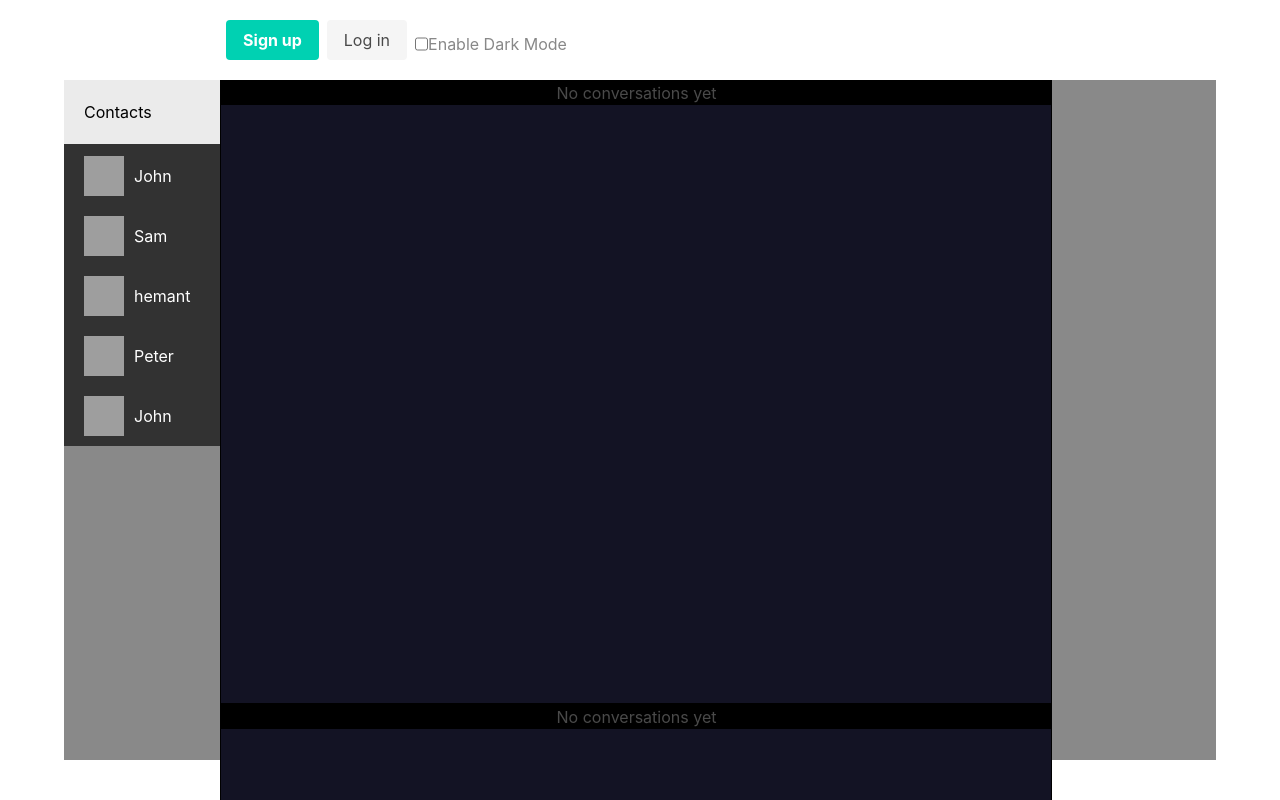
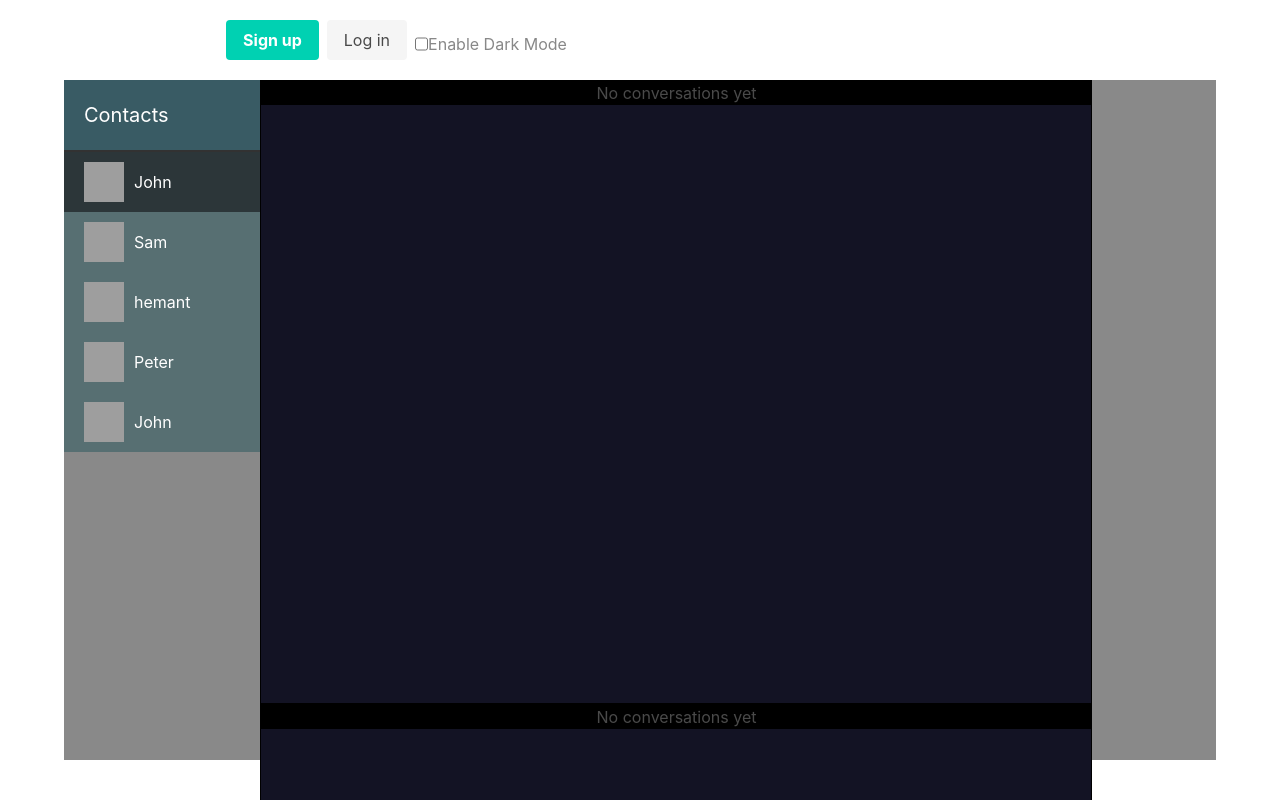
Before and after one commit to himrd95/temp-chat, a React (Create React App) app: page /chat in a window 1280 px wide. Shown: the top 800 px of the page. Built offline with nearby package versions, Linux system fonts and the light colour scheme; grey boxes are pictures that could not be loaded.

Commit message:
unread message

```diff
--- a/src/actions/action.js
+++ b/src/actions/action.js
@@ -40,6 +40,12 @@ export const currentBot = (id) => {
 export const pinItem = (chat) => {
 	return {
 		type: 'PIN_ITEM',
+		payload: chat,
+	};
+};
+export const setUnread = (chat) => {
+	return {
+		type: 'UNREAD',
 		payload: chat,
 	};
 };
--- a/src/components/chat/Chat.jsx
+++ b/src/components/chat/Chat.jsx
@@ -9,6 +9,7 @@ import {
 	currentUser,
 	pinItem,
 	deleteMessage,
+	setUnread,
 } from '../../actions/action';
 import ChatWindow from '../chatwindow/ChatWindow';
 import moment from 'moment';
@@ -48,6 +49,11 @@ function Chat() {
 		(pin) => pin.userId == user && pin.botId == botId,
 	);
 
+	const unread = useSelector((state) => state.reducers.unread);
+	const unreadChat = unread.filter(
+		(msg) => msg.userId == user && msg.botId == botId,
+	);
+
 	const messages = fetchedConvo.find(
 		(bot) => bot.botId == botId,
 	)?.messages;
@@ -62,16 +68,29 @@ function Chat() {
 		}
 	};
 
+	const unreadMessages = (id) => {
+		const updatedUnread = [
+			...unread,
+			{ userId: user, botId: botId, chatId: id },
+		];
+		setItem(KEYS.UNREAD, updatedUnread);
+		dispatch(setUnread(updatedUnread));
+	};
+
 	const onMessageSubmit = () => {
 		if (input === '') return;
 		const message = input;
 		const date = moment().format('LT');
 		const payload = { id: uuidv4(), message, author: 'user', date };
+		const currentBot = botId;
 
 		dispatch(saveChat(payload, fetchedConvo, currnetUser, botId));
 		setInput('');
 
 		const start = setTimeout(() => {
+			if (botId != payload.botId) {
+				unreadMessages(currentBot);
+			}
 			dispatch(
 				saveChat(
 					{ ...payload, author: 'bot', id: uuidv4() },
@@ -80,7 +99,7 @@ function Chat() {
 					botId,
 				),
 			);
-		}, 5000);
+		}, 10000);
 
 		return () => {
 			clearTimeout(start);
--- a/src/components/chatwindow/chatwindow.css
+++ b/src/components/chatwindow/chatwindow.css
@@ -41,7 +41,7 @@
 .pinned {
 	width: 100%;
 	/* height: 20px; */
-	background-color: burlywood;
+	background-color: #c9bbcf;
 	text-align: left;
 }
 
--- a/src/components/contacts/UsersList.jsx
+++ b/src/components/contacts/UsersList.jsx
@@ -1,43 +1,51 @@
 import React, { useEffect } from 'react';
 import { useDispatch, useSelector } from 'react-redux';
-import { currentBot } from '../../actions/action';
+import { currentBot, setUnread } from '../../actions/action';
 import { getItem, setItem } from '../../Helpers/LocalStorage';
 import '../contacts/userlist.css';
-import { contact, THEME } from '../../utils/constants';
+import { contact, KEYS, THEME } from '../../utils/constants';
+import cx from 'classnames';
 
 const UsersList = () => {
 	const dispatch = useDispatch();
 	const theme = useSelector((state) => state.reducers.theme);
 
-	const userData = getItem('users') || [];
-	const botID = useSelector((state) => state.reducers.currentBot);
+	const user = getItem(KEYS.CURRENTUSER) || '';
+	const botId = Number(
+		useSelector((state) => state.reducers.currentBot),
+	);
+
+	const unread = useSelector((state) => state.reducers.unread);
+	const unreadChat = unread.filter(
+		(msg) => msg.userId == user && msg.botId == botId,
+	);
 
 	const clickHandler = (id) => {
 		dispatch(currentBot(id));
+		const updatedUnread = unread.filter((item) => item.botId != id);
+		setItem(KEYS.UNREAD, updatedUnread);
+		dispatch(setUnread(updatedUnread));
 	};
 
+	const getUnreadLength = (id) => {
+		const unreadChat = unread.filter(
+			(msg) => msg.userId == user && msg.botId == id,
+		);
+		console.log(unreadChat.length, 'unreadChat', unread);
+		return unreadChat.length;
+	};
 	return (
 		<div>
 			<section>
-				<div
-					className='userscontainer'
-					style={
-						theme === THEME.DARK
-							? {
-									background: '#323232',
-									color: 'white',
-							  }
-							: { background: '#ebebeb', color: 'black' }
-					}
-				>
+				<div className='userscontainer'>
 					<header>
 						<h2
 							style={
 								theme === THEME.DARK
-									? { background: '#ebebeb', color: 'black' }
+									? { background: '#395B64', color: 'white' }
 									: {
-											background: '#323232',
-											color: 'white',
+											background: '#E2DCC8',
+											color: 'black',
 									  }
 							}
 						>
@@ -45,19 +53,29 @@ const UsersList = () => {
 						</h2>
 						{contact?.map((user, index) => (
 							<div
-								className='users'
 								style={
 									theme === THEME.DARK
 										? {
-												background: '#323232',
+												background: '#576F72',
 												color: 'white',
 										  }
-										: { background: '#ebebeb', color: 'black' }
+										: {
+												background: '#ebebeb',
+												color: 'black',
+										  }
 								}
+								className={cx(
+									user.id != botId ? 'users' : 'activeUser',
+								)}
 								onClick={() => clickHandler(user.id)}
 							>
 								<img className='avatar' src={user.avatar} alt='' />
 								<h3>{user.name}</h3>
+								{getUnreadLength(user.id) > 0 && (
+									<div className='unread'>
+										{getUnreadLength(user.id)}
+									</div>
+								)}
 							</div>
 						))}
 					</header>
--- a/src/components/contacts/userlist.css
+++ b/src/components/contacts/userlist.css
@@ -5,8 +5,21 @@ h3 {
 .users {
 	display: flex;
 	align-items: center;
-	padding-right: 30px;
+	padding-right: 70px;
 	padding-left: 10px;
+	transition: 0.3s;
+	position: relative;
+}
+.activeUser {
+	display: flex;
+	align-items: center;
+	padding-right: 70px;
+	padding-left: 10px;
+
+	background-color: #2c3639 !important;
+	color: white !important;
+	transition: 0.3s;
+	position: relative;
 }
 .userscontainer {
 	display: grid;
@@ -17,6 +30,7 @@ h2 {
 	color: white;
 	padding: 20px;
 	border-bottom: 2px solid #323232;
+	font-size: 20px;
 }
 
 .avatar {
@@ -24,3 +38,14 @@ h2 {
 	width: 40px;
 	height: 40px;
 }
+.unread {
+	width: 20px;
+	height: 20px;
+	border-radius: 50%;
+	background-color: lightcoral;
+	display: flex;
+	justify-content: center;
+	align-items: center;
+	position: absolute;
+	right: 10px;
+}
--- a/src/reducers/reducer.js
+++ b/src/reducers/reducer.js
@@ -17,6 +17,7 @@ const initialData = {
 	currentBot: 1,
 	pinned: getItem(KEYS.PINNED) || [],
 	theme: 'dark',
+	unread: getItem(KEYS.UNREAD) || [],
 	// currentUser: getItem("users")[0].id,
 };
 
@@ -60,6 +61,11 @@ const reducers = (state = initialData, action) => {
 				...state,
 				pinned: action.payload,
 			};
+		case 'UNREAD':
+			return {
+				...state,
+				unread: action.payload,
+			};
 
 		default:
 			return state;
--- a/src/utils/constants.js
+++ b/src/utils/constants.js
@@ -36,6 +36,7 @@ export const KEYS = {
 	USERS: 'users',
 	CURRENTUSER: 'user',
 	PINNED: 'pinned',
+	UNREAD: 'unread',
 };
 
 export const THEME = {
```
